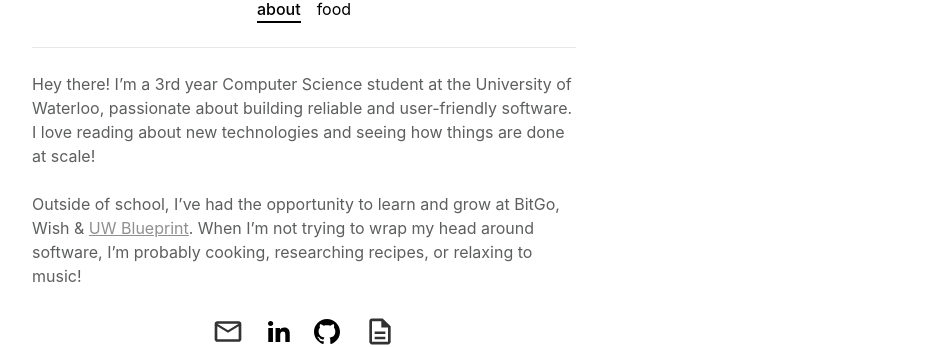
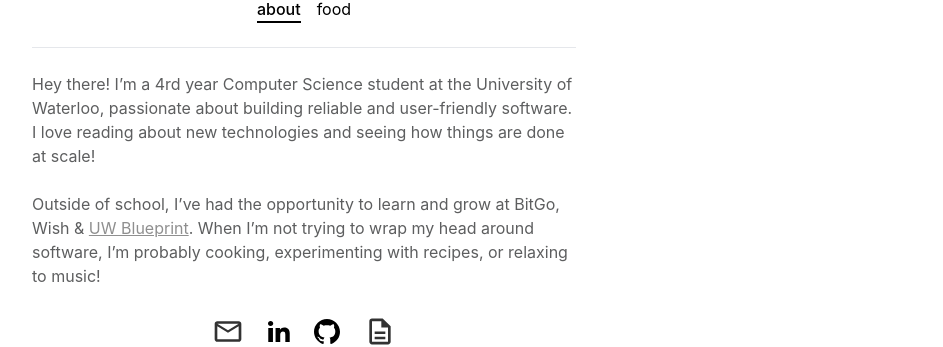
Before and after one commit to Puepis/personal-website, a Next.js app: page / in a window 1280 px wide. Shown: the part 320-667 px from the top of the page, without its empty margins (336-1279 px from the left). Built offline with nearby package versions, Linux system fonts and the light colour scheme.

Commit message:
edit copy text

```diff
--- a/components/Bio.tsx
+++ b/components/Bio.tsx
@@ -4,7 +4,7 @@ import Hyperlink from "./Hyperlink";
 const Bio: FunctionComponent = () => {
   return (
     <p className="text-sm sm:text-base text-light-secondary-text dark:text-white dark:text-opacity-70 text-left">
-      Hey there! I’m a 3rd year Computer Science student at the University of Waterloo, passionate about building
+      Hey there! I’m a 4rd year Computer Science student at the University of Waterloo, passionate about building
       reliable and user-friendly software. I love reading about new technologies and seeing how things are done at
       scale!
       <br />
@@ -13,8 +13,8 @@ const Bio: FunctionComponent = () => {
       <Hyperlink className="" href="https://uwblueprint.org/">
         UW Blueprint
       </Hyperlink>
-      . When I’m not trying to wrap my head around software, I’m probably cooking, researching recipes, or relaxing to
-      music!
+      . When I’m not trying to wrap my head around software, I’m probably cooking, experimenting with recipes, or
+      relaxing to music!
     </p>
   );
 };
--- a/next.config.js
+++ b/next.config.js
@@ -2,6 +2,6 @@
 module.exports = {
   reactStrictMode: true,
   images: {
-    domains: ["dl.airtable.com"]
+    domains: ["dl.airtable.com", "v5.airtableusercontent.com"]
   }
 };
--- a/pages/food.tsx
+++ b/pages/food.tsx
@@ -12,7 +12,7 @@ const FoodPage: NextPage<Props> = ({ items }: Props) => {
   return (
     <Layout title="Food">
       <p className="text-sm sm:text-base text-light-secondary-text dark:text-white dark:text-opacity-70 text-center leading-6 mb-5">
-        I love making food. Here are some of my latest creations!
+        I love cooking - here's what I've made recently!
       </p>
       <ImageGallery items={items} />
     </Layout>
```
